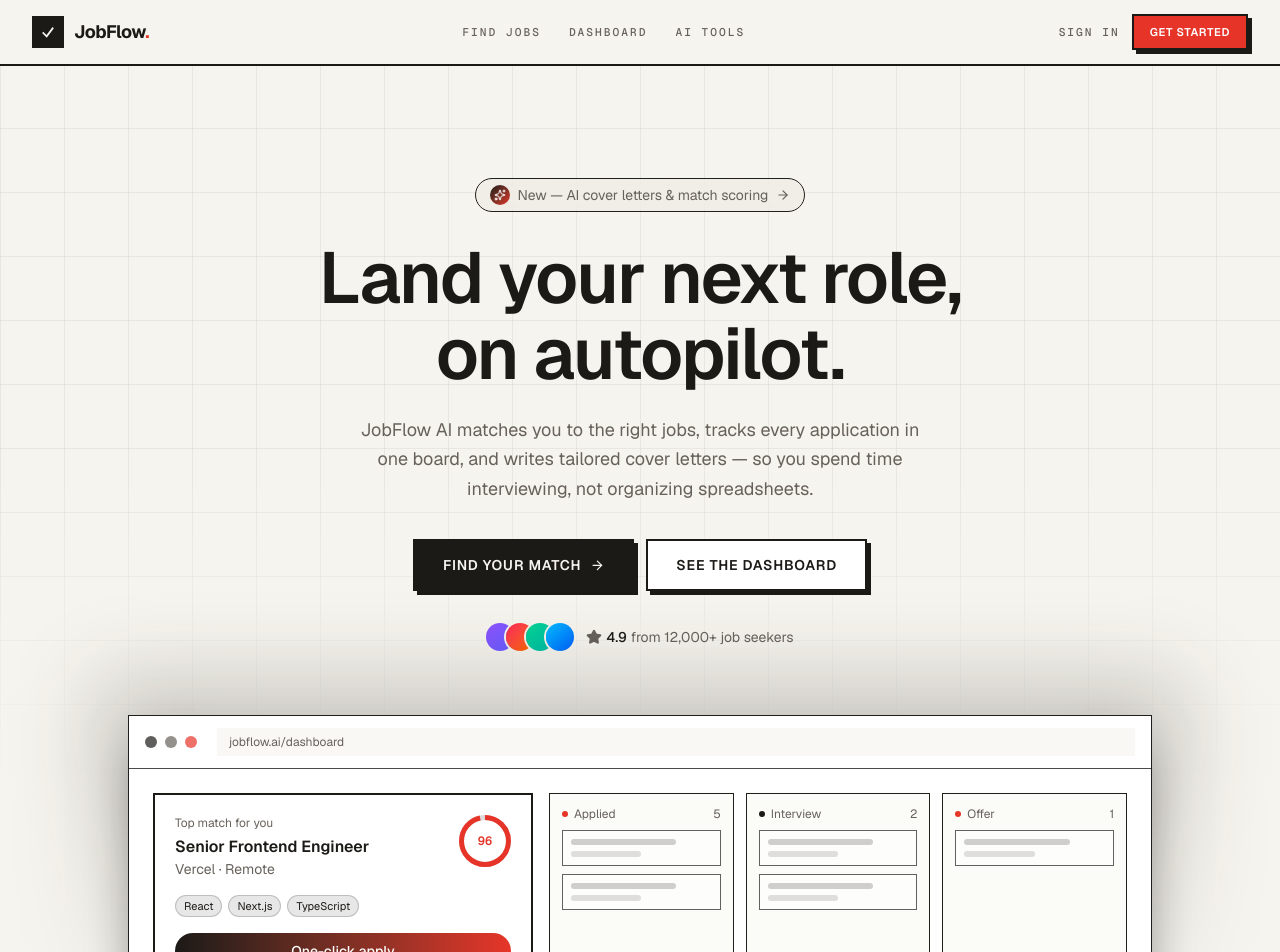
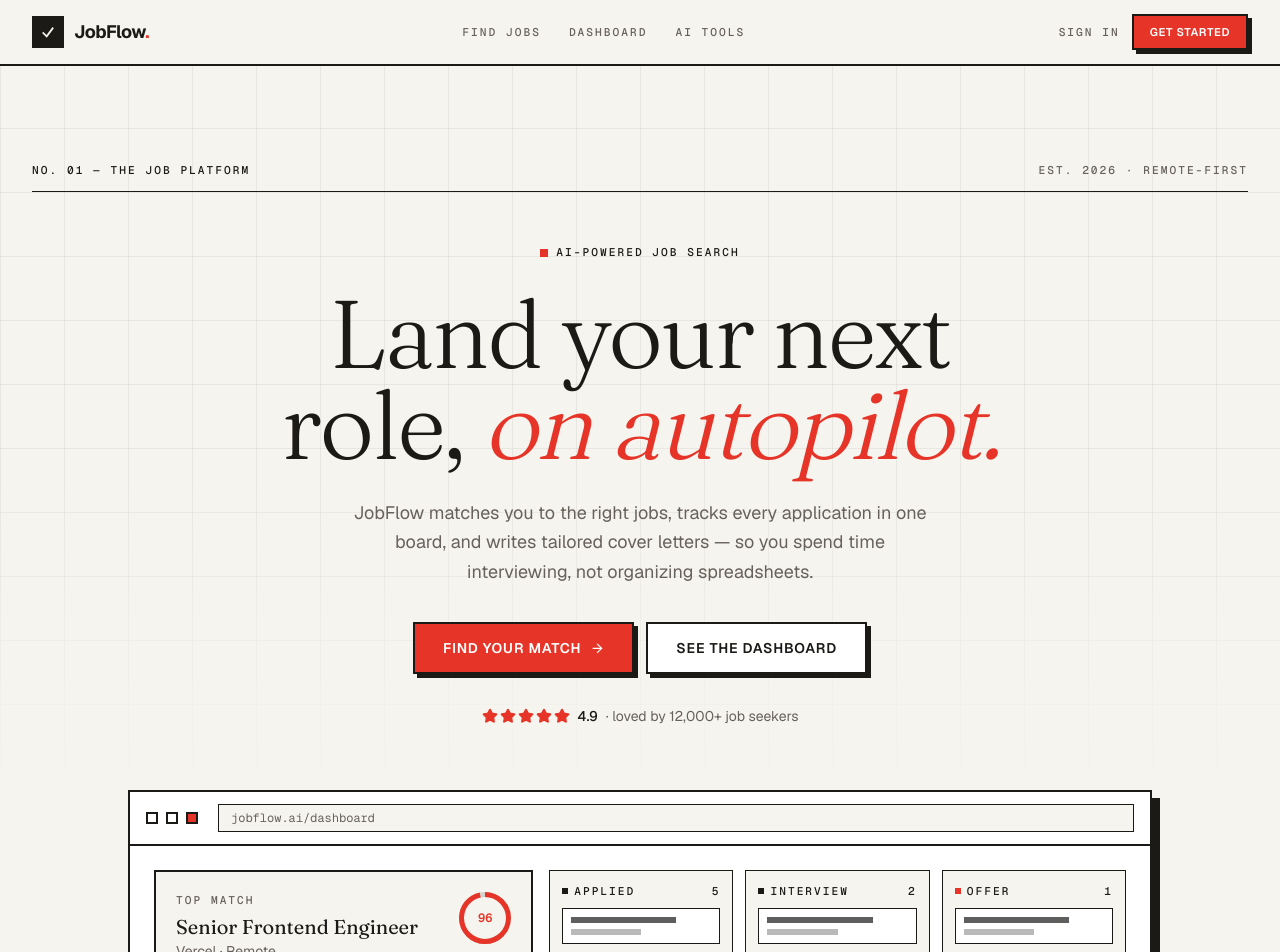
Before and after one commit to madhushigli1/jobflow-ai, a Next.js app in the folder jobflow-ai/: page / in a window 1280 px wide. Shown: the top 952 px of the page. Built offline with nearby package versions, Linux system fonts and the light colour scheme.

Commit message:
style(hero): serif masthead and framed monochrome preview

```diff
--- a/jobflow-ai/src/features/marketing/components/hero.tsx
+++ b/jobflow-ai/src/features/marketing/components/hero.tsx
@@ -2,7 +2,7 @@
 
 import Link from "next/link";
 import { motion } from "motion/react";
-import { ArrowRight, Sparkles, Star } from "lucide-react";
+import { ArrowRight, Star } from "lucide-react";
 import { Container, ScoreRing } from "@/shared/ui";
 import { buttonVariants } from "@/shared/ui";
 import { cn } from "@/shared/utils/cn";
@@ -11,44 +11,47 @@ const ease = [0.22, 1, 0.36, 1] as const;
 
 export function Hero() {
   return (
-    <section className="relative overflow-hidden pt-20 pb-16 sm:pt-28">
-      <Container className="relative">
-        <div className="mx-auto max-w-3xl text-center">
-          <motion.div
-            initial={{ opacity: 0, y: 14 }}
+    <section className="relative overflow-hidden border-b-2 border-foreground">
+      <Container className="relative pt-16 pb-14 sm:pt-24">
+        {/* top meta rule */}
+        <motion.div
+          initial={{ opacity: 0 }}
+          animate={{ opacity: 1 }}
+          transition={{ duration: 0.6 }}
+          className="flex items-center justify-between border-b border-foreground pb-3"
+        >
+          <span className="label text-foreground">No. 01 — The Job Platform</span>
+          <span className="label hidden text-muted-foreground sm:block">Est. 2026 · Remote-First</span>
+        </motion.div>
+
+        <div className="mx-auto max-w-4xl pt-12 text-center">
+          <motion.span
+            initial={{ opacity: 0, y: 12 }}
             animate={{ opacity: 1, y: 0 }}
             transition={{ duration: 0.6, ease }}
+            className="label inline-flex items-center gap-2 text-foreground"
           >
-            <Link
-              href="/ai-tools"
-              className="group inline-flex items-center gap-2 rounded-full border border-border bg-muted/50 px-3.5 py-1.5 text-sm text-muted-foreground backdrop-blur transition-colors hover:border-primary/40 hover:text-foreground"
-            >
-              <span className="flex size-5 items-center justify-center rounded-full bg-gradient-to-br from-primary to-accent">
-                <Sparkles className="size-3 text-white" />
-              </span>
-              New — AI cover letters &amp; match scoring
-              <ArrowRight className="size-3.5 transition-transform group-hover:translate-x-0.5" />
-            </Link>
-          </motion.div>
+            <span className="size-2 bg-accent" /> AI-Powered Job Search
+          </motion.span>
 
           <motion.h1
             initial={{ opacity: 0, y: 18 }}
             animate={{ opacity: 1, y: 0 }}
             transition={{ duration: 0.7, ease, delay: 0.06 }}
-            className="mt-7 text-balance text-5xl font-semibold leading-[1.05] tracking-tight sm:text-6xl md:text-7xl"
+            className="mt-6 font-serif text-6xl font-light leading-[0.95] tracking-tight sm:text-7xl md:text-8xl"
           >
-            Land your next role,
+            Land your next
             <br />
-            <span className="text-gradient">on autopilot.</span>
+            role, <span className="italic text-accent">on autopilot.</span>
           </motion.h1>
 
           <motion.p
             initial={{ opacity: 0, y: 18 }}
             animate={{ opacity: 1, y: 0 }}
             transition={{ duration: 0.7, ease, delay: 0.14 }}
-            className="mx-auto mt-6 max-w-xl text-pretty text-lg leading-relaxed text-muted-foreground"
+            className="mx-auto mt-7 max-w-xl text-pretty text-lg leading-relaxed text-muted-foreground"
           >
-            JobFlow AI matches you to the right jobs, tracks every application in one
+            JobFlow matches you to the right jobs, tracks every application in one
             board, and writes tailored cover letters — so you spend time interviewing,
             not organizing spreadsheets.
           </motion.p>
@@ -59,13 +62,13 @@ export function Hero() {
             transition={{ duration: 0.7, ease, delay: 0.22 }}
             className="mt-9 flex flex-col items-center justify-center gap-3 sm:flex-row"
           >
-            <Link href="/jobs" className={cn(buttonVariants({ size: "lg" }), "group w-full sm:w-auto")}>
+            <Link href="/jobs" className={cn(buttonVariants({ variant: "accent", size: "lg" }), "group w-full sm:w-auto")}>
               Find your match
               <ArrowRight className="transition-transform group-hover:translate-x-0.5" />
             </Link>
             <Link
               href="/dashboard"
-              className={cn(buttonVariants({ variant: "glass", size: "lg" }), "w-full sm:w-auto")}
+              className={cn(buttonVariants({ variant: "secondary", size: "lg" }), "w-full sm:w-auto")}
             >
               See the dashboard
             </Link>
@@ -75,22 +78,14 @@ export function Hero() {
             initial={{ opacity: 0 }}
             animate={{ opacity: 1 }}
             transition={{ duration: 0.7, delay: 0.32 }}
-            className="mt-8 flex items-center justify-center gap-3 text-sm text-muted-foreground"
+            className="mt-8 flex items-center justify-center gap-2 text-sm text-muted-foreground"
           >
-            <div className="flex -space-x-2">
-              {["from-violet-500 to-indigo-500", "from-rose-500 to-orange-500", "from-emerald-400 to-teal-500", "from-sky-400 to-blue-600"].map(
-                (g, i) => (
-                  <span
-                    key={i}
-                    className={cn("size-7 rounded-full bg-gradient-to-br ring-2 ring-background", g)}
-                  />
-                ),
-              )}
-            </div>
-            <div className="flex items-center gap-1">
-              <Star className="size-4 fill-warning text-warning" />
-              <span className="font-medium text-foreground">4.9</span> from 12,000+ job seekers
-            </div>
+            <span className="flex items-center gap-0.5">
+              {Array.from({ length: 5 }).map((_, i) => (
+                <Star key={i} className="size-4 fill-accent text-accent" />
+              ))}
+            </span>
+            <span className="font-medium text-foreground">4.9</span> · loved by 12,000+ job seekers
           </motion.div>
         </div>
 
@@ -100,69 +95,69 @@ export function Hero() {
   );
 }
 
-/** Stylized product preview window with a matched job card and mini pipeline. */
+/** Framed, monochrome product preview — ink borders, hard shadow. */
 function HeroPreview() {
   return (
     <motion.div
-      initial={{ opacity: 0, y: 40, rotateX: 8 }}
-      animate={{ opacity: 1, y: 0, rotateX: 0 }}
+      initial={{ opacity: 0, y: 40 }}
+      animate={{ opacity: 1, y: 0 }}
       transition={{ duration: 0.9, ease, delay: 0.3 }}
-      style={{ perspective: 1200 }}
       className="relative mx-auto mt-16 max-w-5xl"
     >
-      <div className="absolute -inset-x-10 -top-10 bottom-0 -z-10 rounded-[2rem] bg-gradient-to-b from-primary/20 to-transparent blur-2xl" />
-      <div className="glass-strong overflow-hidden rounded-2xl border border-border shadow-2xl shadow-black/50">
+      <div className="border-2 border-foreground bg-card shadow-brutal-lg">
         {/* window chrome */}
-        <div className="flex items-center gap-2 border-b border-border/80 px-4 py-3">
-          <span className="size-3 rounded-full bg-destructive/70" />
-          <span className="size-3 rounded-full bg-warning/70" />
-          <span className="size-3 rounded-full bg-success/70" />
-          <div className="ml-3 flex h-7 flex-1 items-center rounded-md bg-background/60 px-3 text-xs text-muted-foreground">
+        <div className="flex items-center gap-2 border-b-2 border-foreground px-4 py-3">
+          <span className="size-3 border-2 border-foreground" />
+          <span className="size-3 border-2 border-foreground" />
+          <span className="size-3 border-2 border-foreground bg-accent" />
+          <div className="ml-3 flex h-7 flex-1 items-center border border-foreground bg-background px-3 font-mono text-xs text-muted-foreground">
             jobflow.ai/dashboard
           </div>
         </div>
 
         <div className="grid gap-4 p-4 sm:grid-cols-5 sm:p-6">
-          {/* left: top match card */}
-          <div className="border-gradient rounded-xl p-5 sm:col-span-2">
+          {/* top match */}
+          <div className="border-2 border-foreground bg-background p-5 sm:col-span-2">
             <div className="flex items-start justify-between">
-              <div>
-                <p className="text-xs text-muted-foreground">Top match for you</p>
-                <p className="mt-1 font-semibold">Senior Frontend Engineer</p>
+              <div className="text-left">
+                <p className="label text-muted-foreground">Top match</p>
+                <p className="mt-1 font-serif text-xl">Senior Frontend Engineer</p>
                 <p className="text-sm text-muted-foreground">Vercel · Remote</p>
               </div>
               <ScoreRing value={96} size={52} />
             </div>
             <div className="mt-4 flex flex-wrap gap-1.5">
               {["React", "Next.js", "TypeScript"].map((t) => (
-                <span key={t} className="rounded-full border border-primary/20 bg-primary/10 px-2 py-0.5 text-[11px] text-primary">
+                <span key={t} className="border border-foreground px-2 py-0.5 font-mono text-[0.65rem] uppercase">
                   {t}
                 </span>
               ))}
             </div>
-            <div className="mt-4 h-9 rounded-full bg-gradient-to-r from-primary to-accent text-center text-sm font-medium leading-9 text-white">
+            <div className="mt-4 border-2 border-foreground bg-accent py-2 text-center text-xs font-semibold uppercase tracking-wide text-accent-foreground">
               One-click apply
             </div>
           </div>
 
-          {/* right: mini kanban */}
+          {/* mini kanban */}
           <div className="grid grid-cols-3 gap-3 sm:col-span-3">
             {[
-              { label: "Applied", n: 5, color: "bg-accent" },
-              { label: "Interview", n: 2, color: "bg-primary" },
-              { label: "Offer", n: 1, color: "bg-success" },
+              { label: "Applied", n: 5 },
+              { label: "Interview", n: 2 },
+              { label: "Offer", n: 1, accent: true },
             ].map((col) => (
-              <div key={col.label} className="rounded-xl border border-border bg-background/40 p-3">
-                <div className="flex items-center gap-1.5 text-xs text-muted-foreground">
-                  <span className={cn("size-1.5 rounded-full", col.color)} />
-                  {col.label}
-                  <span className="ml-auto">{col.n}</span>
+              <div key={col.label} className="border border-foreground bg-background p-3">
+                <div className="label flex items-center justify-between text-foreground">
+                  <span className="flex items-center gap-1.5">
+                    <span className={cn("size-1.5", col.accent ? "bg-accent" : "bg-foreground")} />
+                    {col.label}
+                  </span>
+                  <span>{col.n}</span>
                 </div>
                 <div className="mt-2 space-y-2">
                   {Array.from({ length: col.n > 2 ? 2 : col.n }).map((_, i) => (
-                    <div key={i} className="rounded-lg border border-border/70 bg-card/60 p-2">
-                      <div className="h-1.5 w-3/4 rounded-full bg-muted-foreground/30" />
-                      <div className="mt-1.5 h-1.5 w-1/2 rounded-full bg-muted-foreground/20" />
+                    <div key={i} className="border border-foreground bg-card p-2">
+                      <div className="h-1.5 w-3/4 bg-foreground/70" />
+                      <div className="mt-1.5 h-1.5 w-1/2 bg-foreground/30" />
                     </div>
                   ))}
                 </div>
```
